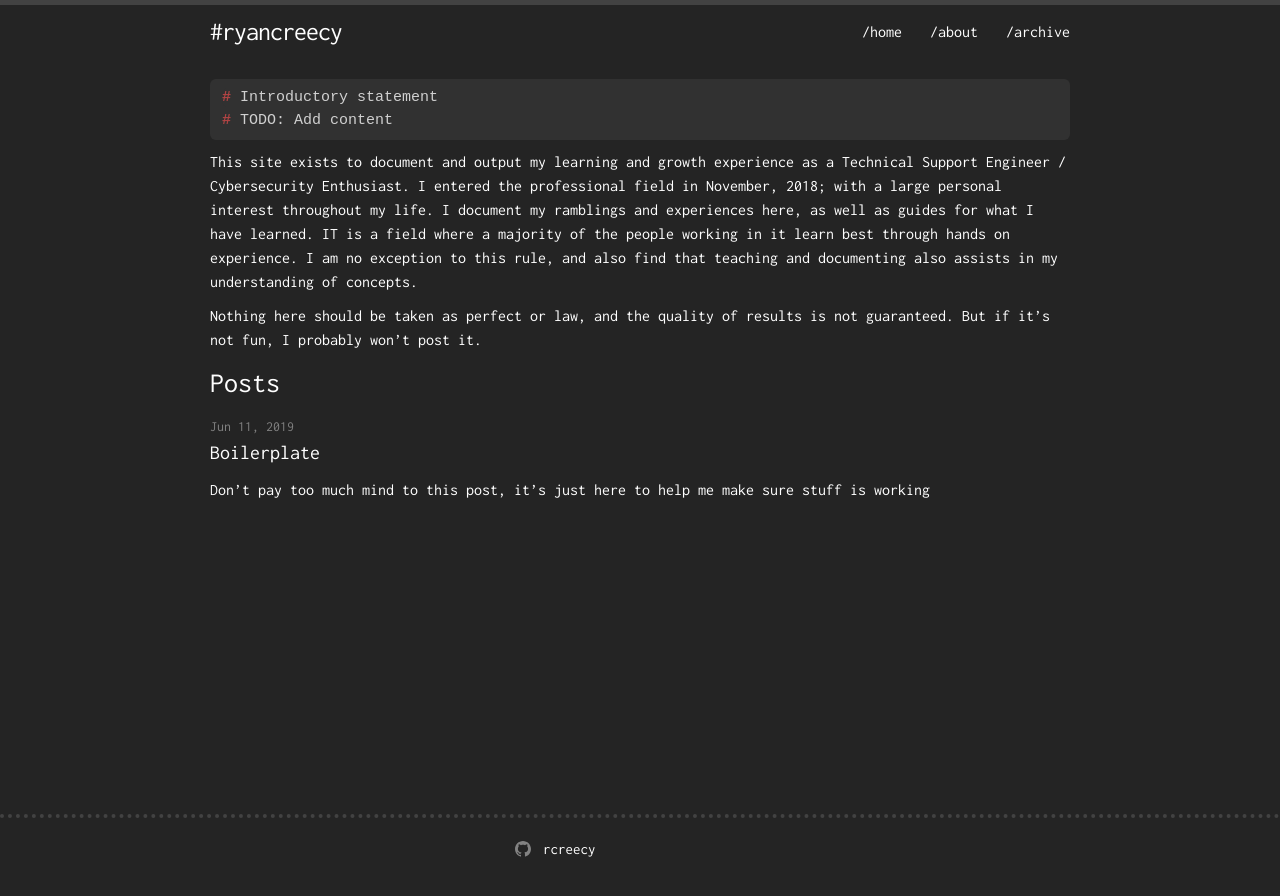
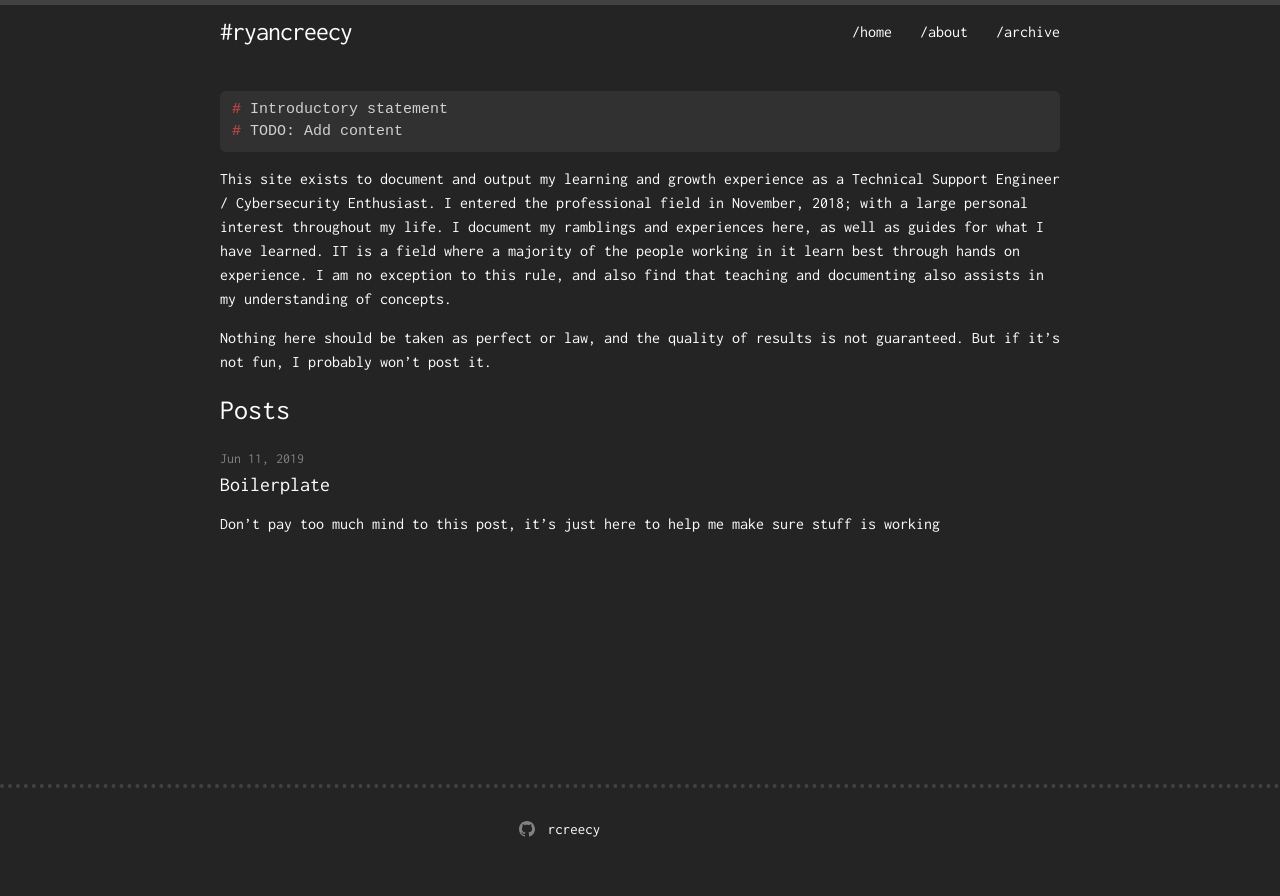
Before and after one commit to rcreecy/ryancreecy, a Jekyll site: the page built from index.md, in a window 1280 px wide. Shown: the top 896 px of the page. Built offline with Jekyll 4.4.1, drawn with Linux system fonts in a browser that asks for light colours.

Commit message:
Margin changes

```diff
--- a/_sass/main.scss
+++ b/_sass/main.scss
@@ -8,7 +8,7 @@ $base-font-weight: 400 !default;
 $small-font-size:  $base-font-size * 0.875 !default;
 $base-line-height: 1.5 !default;
 
-$spacing-unit:     20px !default;
+$spacing-unit:     30px !default;
 
 $text-color:       rgb(255, 255, 255) !default;
 $background-color: #242424 !default;
--- a/_sass/style/_layout.scss
+++ b/_sass/style/_layout.scss
@@ -213,6 +213,7 @@ img.headshot {
 .post-link {
   display: block;
   @include relative-font-size(1.25);
+  margin-bottom: -3px;
 }
 
 
```
